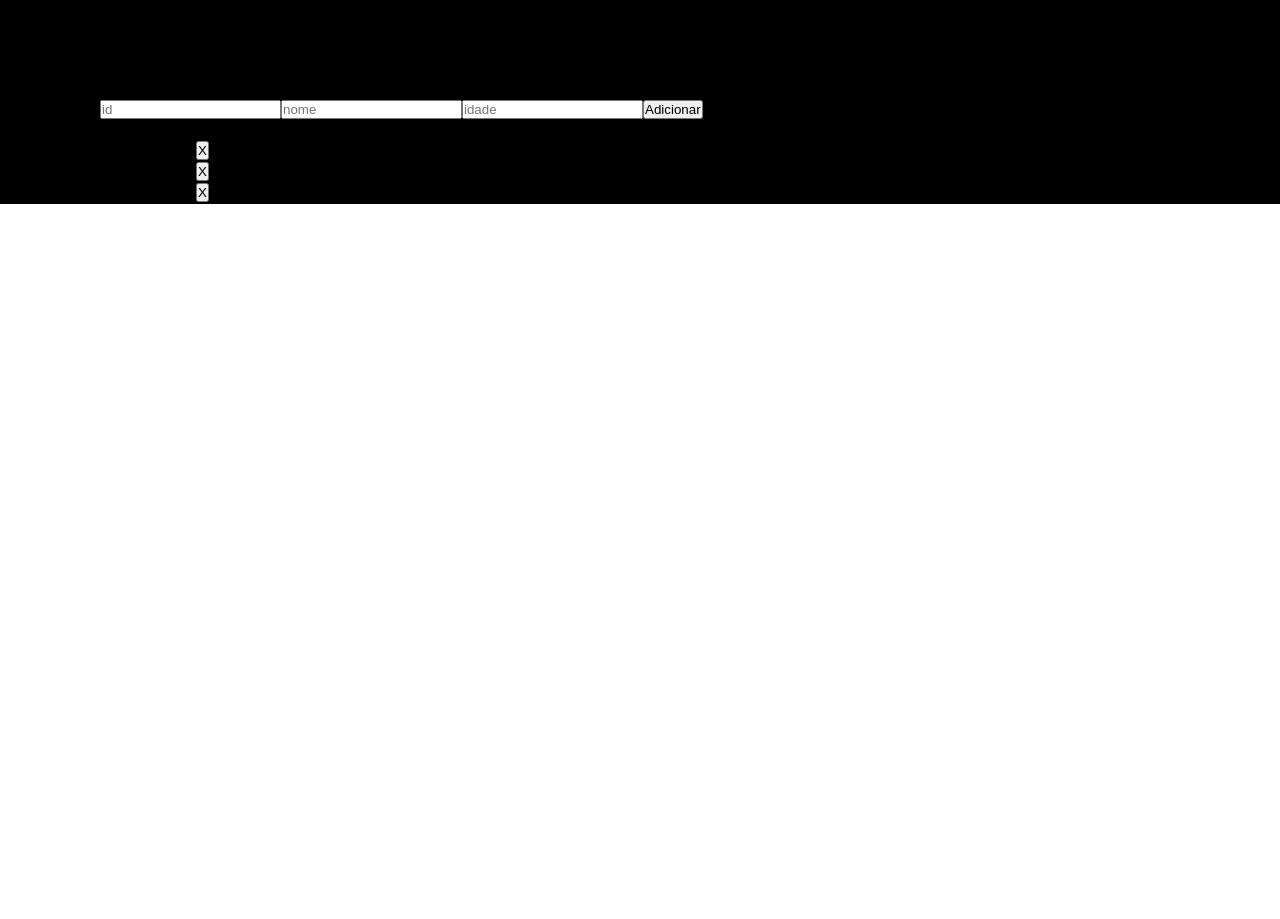
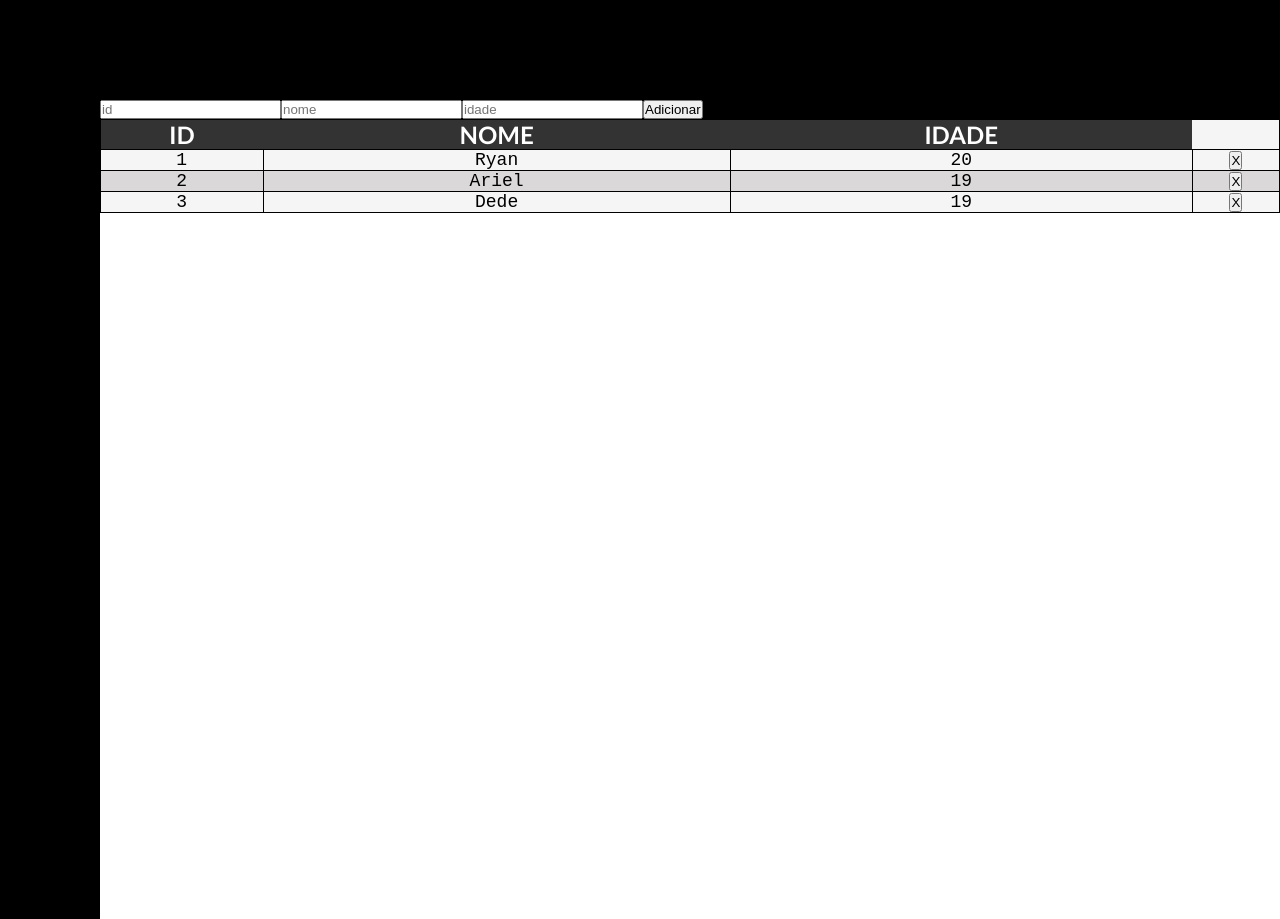
Before and after one commit to Web-LIA/Tabela-Dinamica, a React (Create React App) app: page / in a window 1280 px wide. Before the commit the page ends 800 px from the top, so only its background shows below. Built offline with nearby package versions, Linux system fonts and the light colour scheme.

Commit message:
feat: colocar formato e cor para os elementos da table

```diff
--- a/src/components/Table.tsx
+++ b/src/components/Table.tsx
@@ -1,6 +1,6 @@
 import React from 'react';
 import { useState } from 'react';
-import './Table.css';
+import themes from './themes/Table.module.css';
 import TableRow from './TableRow';
 
 type Row = {
@@ -44,12 +44,13 @@ function Table() {
 
     return (
         <>
-        <form onSubmit={addRow}>
+        <form onSubmit={addRow} >
             <input id='id' type='number' placeholder='id' onChange={updateNewData}/>
             <input id='nome' type='text' placeholder='nome' onChange={updateNewData}/>
             <input id='idade' type='number' placeholder='idade' onChange={updateNewData}/>
             <button type='submit'>Adicionar</button>
         </form>
+        <div className={themes.tabela}>
         <table>
             <thead>
                 <tr>
@@ -66,6 +67,7 @@ function Table() {
                 }
             </tbody>
         </table>
+        </div>
         </>
     )
 }
--- /dev/null
+++ b/src/components/themes/Table.module.css
@@ -0,0 +1,42 @@
+.tabela{
+    background-color: white;
+    min-height: 100vh;
+    min-width: 100% ;
+    overflow-x:scroll;
+    font-family: 'Gill Sans', 'Gill Sans MT', Calibri, 'Trebuchet MS', sans-serif;
+    table{
+        width: 100%;
+        height: max-content;
+        border: 1px solid black;
+        border-collapse: collapse;
+        background-color: #f5f5f5;
+
+        thead{
+            width: max-content;
+            text-align: center;
+            text-transform: uppercase;
+            font-size: x-large;
+        }
+        tbody{
+            font-family: 'Courier New', Courier, monospace;
+            text-align: center;
+            font-size: large;
+        }
+        th {
+            background-color: #333;
+            color: #fff;
+        }
+        td{
+            border: 1px solid black;
+        }
+        tr{
+            border: 1px solid black;
+        }
+        tr:nth-child(even) {
+            background-color: #dad8d8;
+        }
+        tr:hover {
+            background-color: #ccc;
+        }
+    }
+}
```
